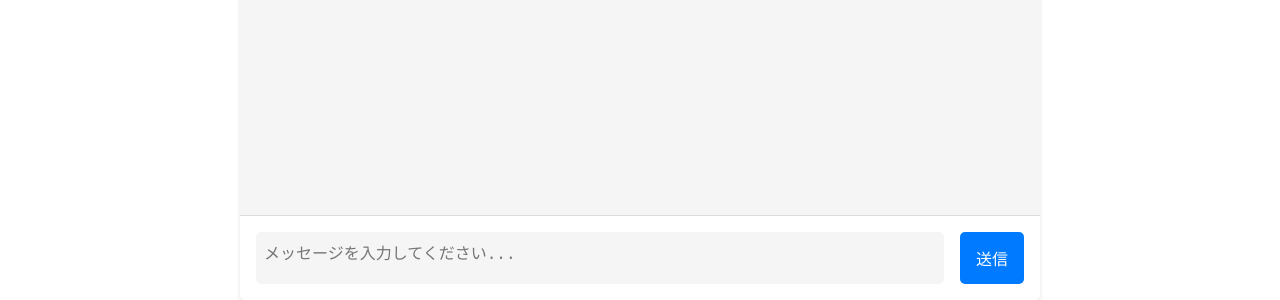
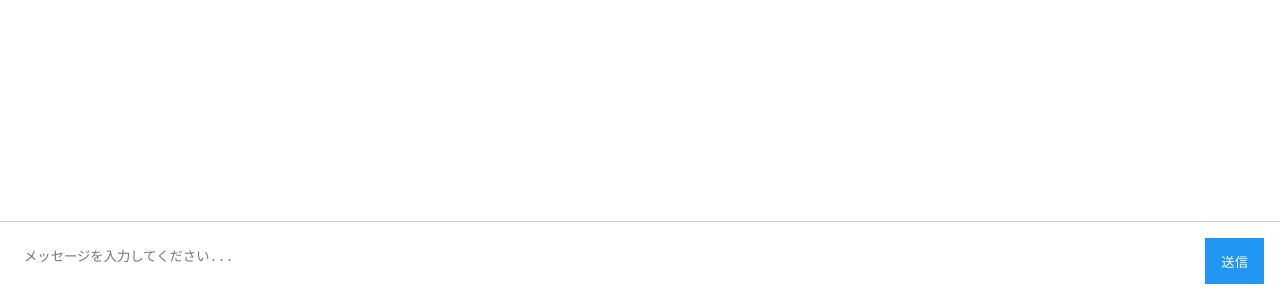
Before and after one commit to junyan21/ChatPWA-GPT, a React (Create React App) app: page / in a window 1280 px wide. Shown: the part 500-800 px from the top of the page. Built offline with nearby package versions, Linux system fonts and the light colour scheme.

Commit message:
通信中のインジケーター表示

```diff
--- a/src/chat/Chat.styles.tsx
+++ b/src/chat/Chat.styles.tsx
@@ -4,97 +4,104 @@ import styled from "@emotion/styled";
 export const Container = styled.div`
   display: flex;
   flex-direction: column;
-  width: 100%;
-  max-width: 800px;
   height: 100vh;
-  background-color: #f5f5f5;
-  box-shadow: 0 3px 5px rgba(0, 0, 0, 0.1);
-  border-radius: 5px;
+  width: 100vw;
+  max-width: 100%;
   overflow: hidden;
-  margin: 0 auto;
-
-  @media (max-width: 1024px) {
-    max-width: 100%;
-    border-radius: 0;
-  }
 `;
 
 export const MessagesContainer = styled.div`
   flex: 1;
+  overflow-y: auto;
+  padding: 1rem;
   display: flex;
   flex-direction: column;
-  overflow-y: auto;
-  padding: 1rem;
 `;
 
 export const InputContainer = styled.div`
   display: flex;
+  border-top: 1px solid #ccc;
   padding: 1rem;
-  border-top: 1px solid #ddd;
-  background-color: #fff;
 `;
-
 
 export const Input = styled.textarea`
   flex: 1;
+  border: none;
+  padding: 0.5rem;
   resize: none;
-  border: none;
-  outline: none;
-  padding: 0.5rem;
-  font-size: 1rem;
-  background-color: #f5f5f5;
-  border-radius: 5px;
+  &:focus {
+    outline: none;
+  }
 `;
 
 export const Button = styled.button`
-  margin-left: 1rem;
-  background-color: #007bff;
-  color: #fff;
+  background-color: #2196f3;
   border: none;
-  outline: none;
+  color: white;
   padding: 0.5rem 1rem;
-  font-size: 1rem;
-  border-radius: 5px;
+  margin-left: 0.5rem;
   cursor: pointer;
-  &:hover {
-    background-color: #0069d9;
+  &:focus {
+    outline: none;
   }
 `;
 
-export const MessageWrapper = styled.div<{ isUser: boolean }>`
-  display: flex;
-  flex-direction: column;
-  align-items: ${(props) => (props.isUser ? 'flex-end' : 'flex-start')};
-  margin-bottom: 1rem;
+const messageStyle = `
+  max-width: 80%;
+  border-radius: 16px;
+  padding: 0.5rem 1rem;
+  margin-bottom: 0.5rem;
+  word-break: break-word;
+  line-height: 1.5;
+  text-align: left;
+  white-space: pre-wrap; // 追加
 `;
 
-const MessageBase = styled.div`
-  max-width: 70%;
-  padding: 8px 12px;
-  border-radius: 15px;
-  margin-bottom: 4px;
+export const MessageWrapper = styled.div<{ isUser: boolean }>`
+  align-self: ${(props) => (props.isUser ? 'flex-end' : 'flex-start')};
 `;
 
-export const UserMessage = styled(MessageBase)`
-  background-color: #007bff;
-  color: #fff;
-  align-self: flex-end;
-  border-bottom-right-radius: 0;
+export const UserMessage = styled.div`
+  ${messageStyle};
+  background-color: #2196f3;
+  color: white;
 `;
 
-export const AIMessage = styled(MessageBase)`
-  background-color: #e0e0e0;
-  color: #333;
-  align-self: flex-start;
-  border-bottom-left-radius: 0;
+export const AIMessage = styled.div`
+  ${messageStyle};
+  background-color: #f1f1f1;
+  color: #222;
 `;
 
 export const ErrorMessage = styled.div`
-  background-color: #f8d7da;
-  border-color: #f5c6cb;
-  color: #842029;
-  padding: 0.75rem 1.25rem;
-  margin: 1rem 0;
-  border: 1px solid transparent;
-  border-radius: 0.25rem;
+  color: red;
+  font-size: 0.8rem;
+  text-align: center;
+  margin-top: 0.5rem;
 `;
+
+export const SpinnerContainer = styled.div`
+  display: flex;
+  justify-content: center;
+  align-items: center;
+  height: 100%;
+  width: 100%;
+`;
+
+export const Spinner = styled.div`
+  border: 4px solid rgba(0, 0, 0, 0.1);
+  width: 36px;
+  height: 36px;
+  border-radius: 50%;
+  border-top-color: #2196f3;
+  animation: spin 1s ease-in-out infinite;
+
+  @keyframes spin {
+    0% {
+      transform: rotate(0deg);
+    }
+    100% {
+      transform: rotate(360deg);
+    }
+  }
+`;
--- a/src/chat/Chat.tsx
+++ b/src/chat/Chat.tsx
@@ -10,6 +10,8 @@ import {
     UserMessage,
     AIMessage,
     ErrorMessage,
+    SpinnerContainer,
+    Spinner
 } from './Chat.styles';
 
 type Message = { content: string; role: string };
@@ -40,6 +42,8 @@ const Chat: React.FC = () => {
     const [messages, setMessages] = useState<Message[]>([]);
     const [error, setError] = useState<string | null>(null);
 
+    const [loading, setLoading] = useState<boolean>(false);
+
     const handleInputChange = (event: React.ChangeEvent<HTMLTextAreaElement>) => {
         setInputValue(event.target.value);
     };
@@ -57,6 +61,8 @@ const Chat: React.FC = () => {
         const userMessage: Message = { role: 'user', content: inputValue };
         setMessages((prevMessages) => [...prevMessages, userMessage]);
 
+        setLoading(true); // 通信開始前にローディング状態を true に設定
+
         try {
             const response = await openAIChat([...messages, userMessage]);
             const aiMessage: Message = { role: 'assistant', content: response };
@@ -67,6 +73,8 @@ const Chat: React.FC = () => {
             console.log(error);
             setError('メッセージの送信中にエラーが発生しました。');
         }
+
+        setLoading(false); // 通信終了後にローディング状態を false に設定
 
         setInputValue('');
     };
@@ -83,6 +91,11 @@ const Chat: React.FC = () => {
                         )}
                     </MessageWrapper>
                 ))}
+                {loading && (
+                    <SpinnerContainer>
+                        <Spinner />
+                    </SpinnerContainer>
+                )}
             </MessagesContainer>
             {error && <ErrorMessage>{error}</ErrorMessage>}
             <InputContainer>
```
